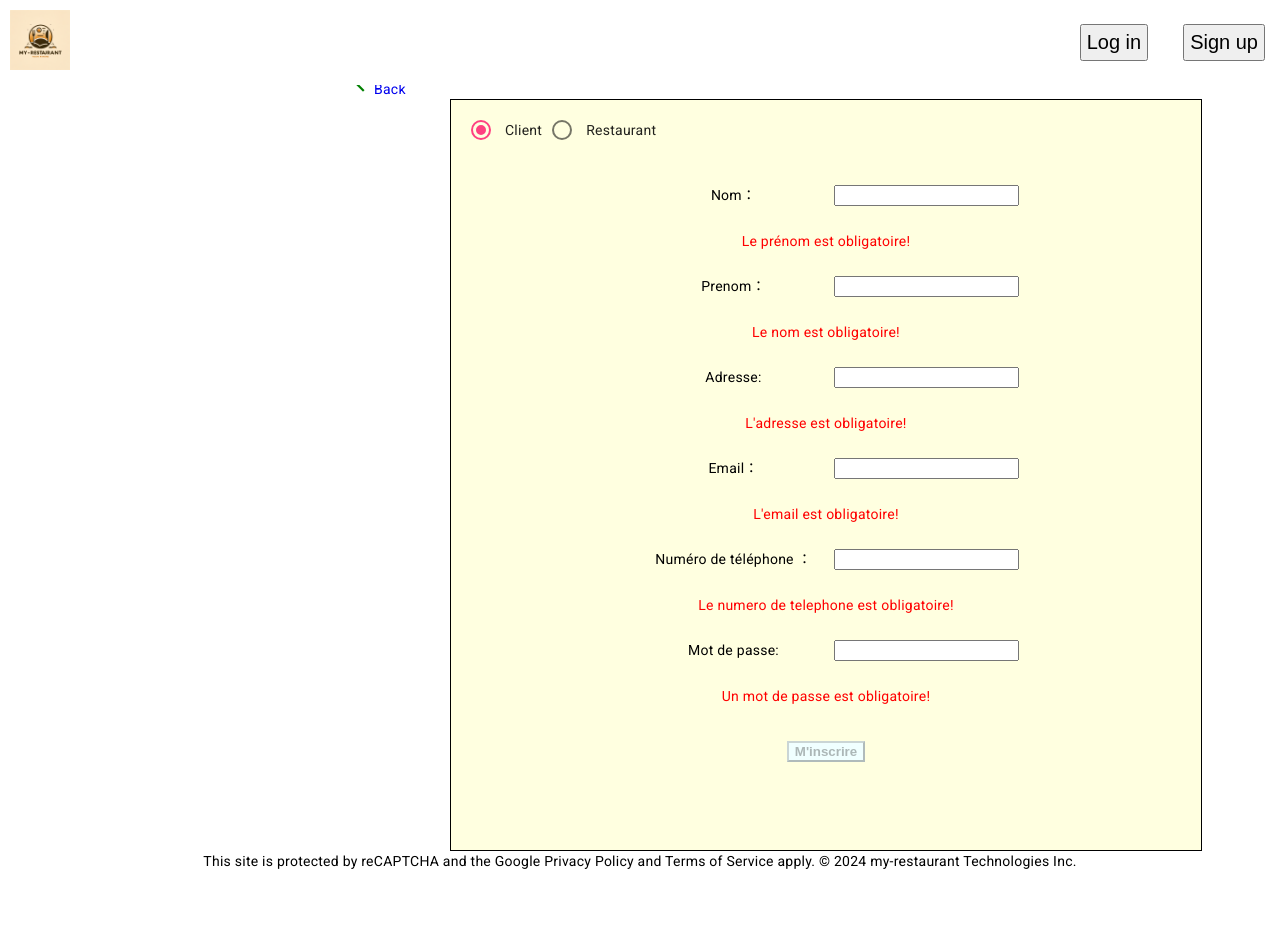
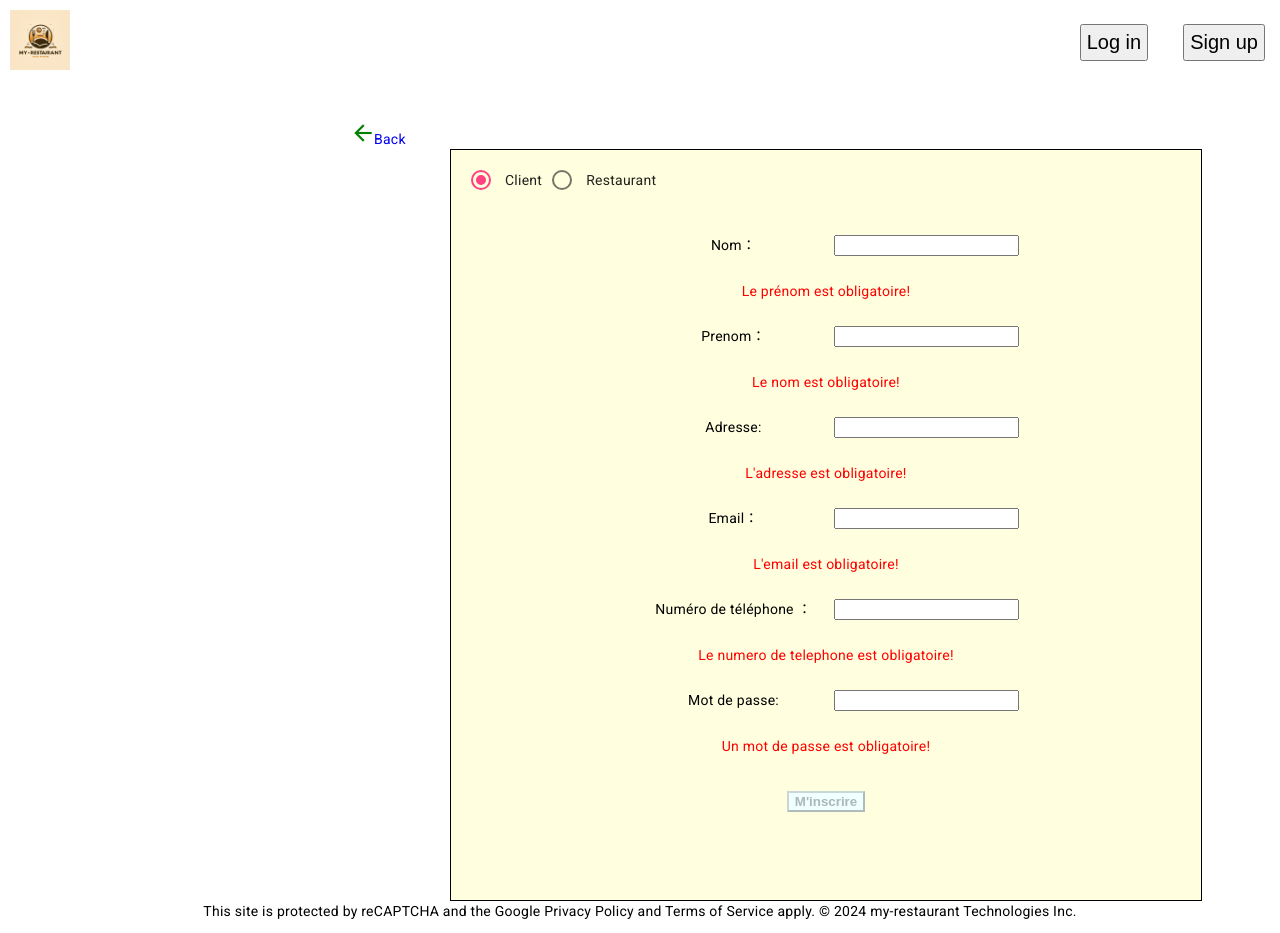
Before and after one commit to Ripcord595/my-restaurant-app, an Angular app: page /signup in a window 1280 px wide. Before the commit the page ends 883 px from the top, so only its background shows below. Built offline with nearby package versions, Linux system fonts and the light colour scheme.

Commit message:
Fix element pos

```diff
--- a/src/app/components/signup/signup.component.html
+++ b/src/app/components/signup/signup.component.html
@@ -1,5 +1,5 @@
-<a  routerLink="/login" routerLinkActive="active" style="margin-left: 350px">
-  <mat-icon>arrow_back</mat-icon>
+<a routerLink="/login" routerLinkActive="active" style="margin-left: 350px">
+  <mat-icon style="margin-top: 50px">arrow_back</mat-icon>
   <label>Back</label>
 </a>
 <section id="editor">
--- a/src/app/components/signup/signup.component.ts
+++ b/src/app/components/signup/signup.component.ts
@@ -1,8 +1,4 @@
 import {Component, OnInit} from '@angular/core';
-import { CommonModule } from '@angular/common';
-import {RouterLink, RouterOutlet} from '@angular/router';
-import {MatIcon} from "@angular/material/icon";
-import {MatRadioButton, MatRadioGroup} from "@angular/material/radio";
 import {FormBuilder, FormGroup, ReactiveFormsModule, Validators} from "@angular/forms";
 
 @Component({
```
